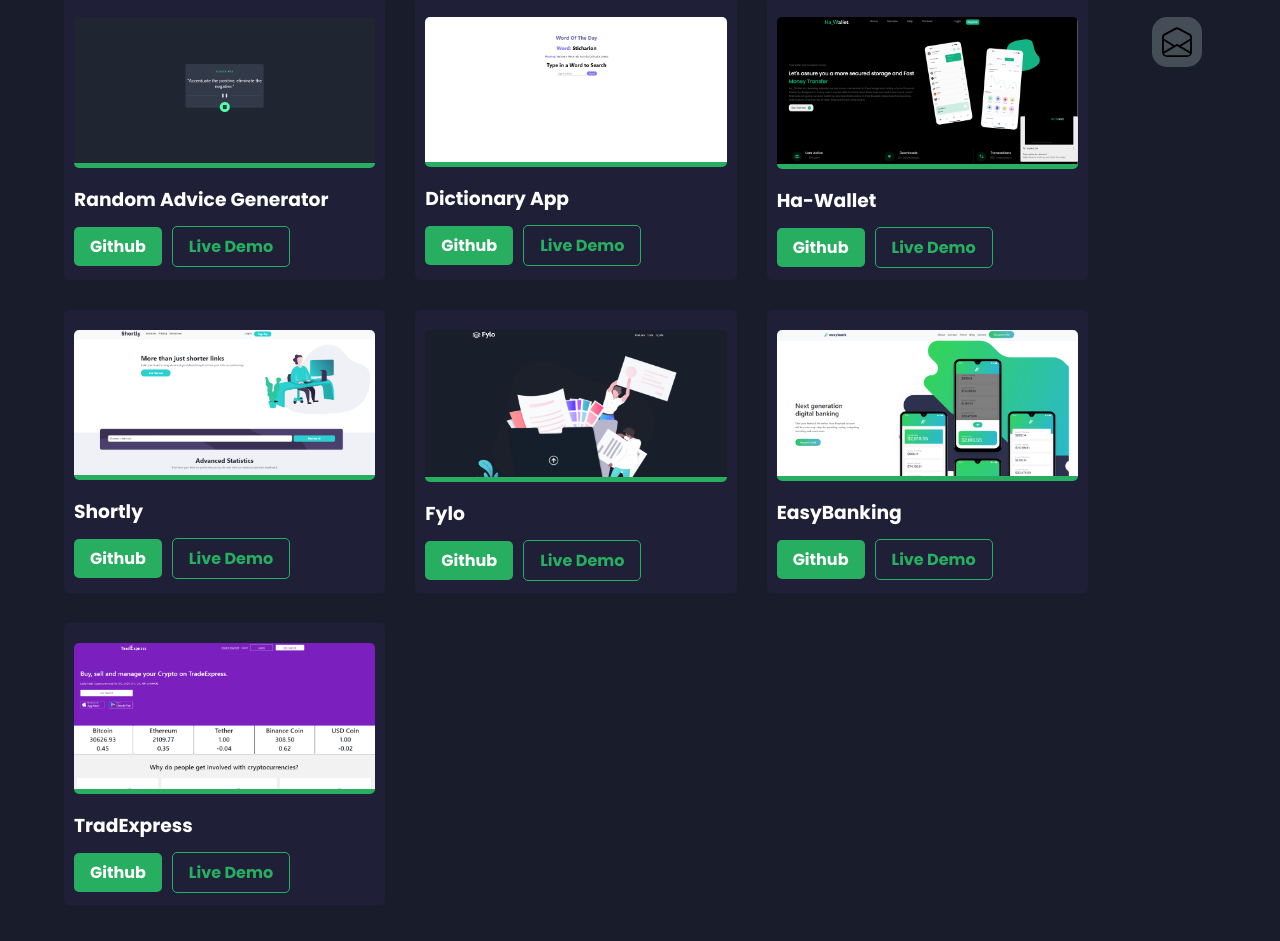
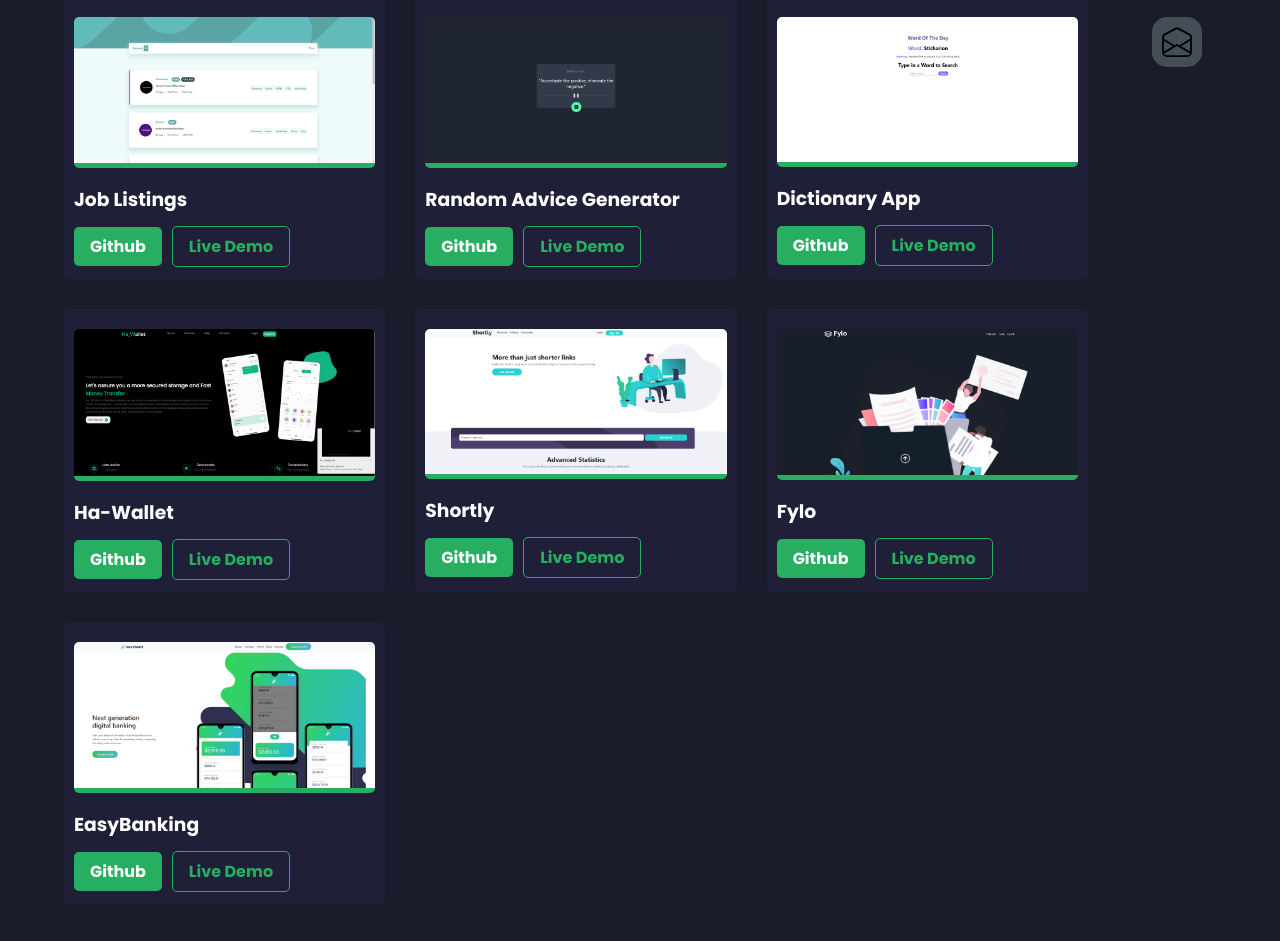
Before and after one commit to ObodoakorDavid/PortfolioMain, a React (Create React App) app: page /portfolio in a window 1280 px wide. Shown: the part 544-1485 px from the top of the page. Built offline with nearby package versions, Linux system fonts and the light colour scheme.

Commit message:
added a new finished project

```diff
--- a/src/Assets/images.js
+++ b/src/Assets/images.js
@@ -20,6 +20,7 @@ import interactiveIMG from "./images/interactive-rating-component.png";
 import faqAccordion from "./images/FAQ.png";
 import newsHomepage from "./images/news-homepage.png";
 import socialMediaDashboard from "./images/social-media-dashboard.png";
+import jobListings from "./images/Job-listings.png";
 
 // =======================
 
@@ -47,4 +48,5 @@ export const images = {
   newsHomepage,
   socialMediaDashboard,
   myPhoto,
+  jobListings,
 };
--- a/src/Components/Portfolio/Portfolio.jsx
+++ b/src/Components/Portfolio/Portfolio.jsx
@@ -30,20 +30,27 @@ const Portfolio = () => {
     },
     {
       id: 4,
+      name: "Job Listings",
+      Github: "https://github.com/ObodoakorDavid/FM-static-job-listings",
+      LiveDemo: "https://fm-job-listings-0.netlify.app/",
+      img: images.jobListings,
+    },
+    {
+      id: 5,
       name: "Random Advice Generator",
       Github: "https://github.com/ObodoakorDavid/FM-Advice-Generator",
       LiveDemo: "https://fm-random-advice-generator-main.netlify.app/",
       img: images.FMAdviceGenerator,
     },
     {
-      id: 5,
+      id: 6,
       name: "Dictionary App",
       Github: "https://github.com/ObodoakorDavid/Working-Dictionary",
       LiveDemo: "https://dictionary-website.netlify.app/",
       img: images.DictionaryApp,
     },
     {
-      id: 6,
+      id: 7,
       name: "Ha-Wallet",
       Github: "https://github.com/ObodoakorDavid/BookmarkWebpage",
       LiveDemo: "https://ha-wallet.netlify.app/",
@@ -51,7 +58,7 @@ const Portfolio = () => {
     },
 
     {
-      id: 7,
+      id: 8,
       name: "Shortly",
       Github: "https://github.com/ObodoakorDavid/Shortly",
       LiveDemo: "https://shortly-webpage.netlify.app/",
@@ -59,27 +66,28 @@ const Portfolio = () => {
     },
 
     {
-      id: 8,
+      id: 9,
       name: "Fylo",
       Github: "https://github.com/ObodoakorDavid/Fylo",
       LiveDemo: "https://fylo-webpage-project.netlify.app/",
       img: images.Fylo,
     },
     {
-      id: 9,
+      id: 10,
       name: "EasyBanking",
       Github: "https://github.com/ObodoakorDavid/TradExpress",
       LiveDemo: "https://easybanking-webpage.netlify.app/",
       img: images.EasyBanking,
     },
 
-    {
-      id: 10,
-      name: "TradExpress",
-      Github: "https://github.com/ObodoakorDavid/TradExpress",
-      LiveDemo: "https://tradexpress.netlify.app/",
-      img: images.TradeExpress,
-    },
+
+    // {
+    //   id: 11,
+    //   name: "TradExpress",
+    //   Github: "https://github.com/ObodoakorDavid/TradExpress",
+    //   LiveDemo: "https://tradexpress.netlify.app/",
+    //   img: images.TradeExpress,
+    // },
   ];
 
   const JavaScriptData = [
```
Also changed, not shown: src/Assets/images/Job-listings.png (added).
